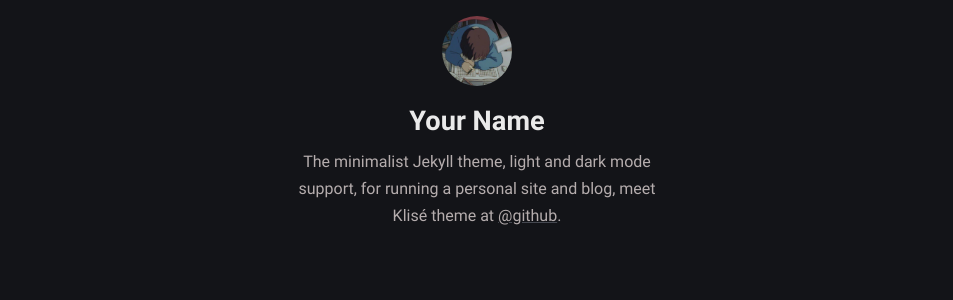
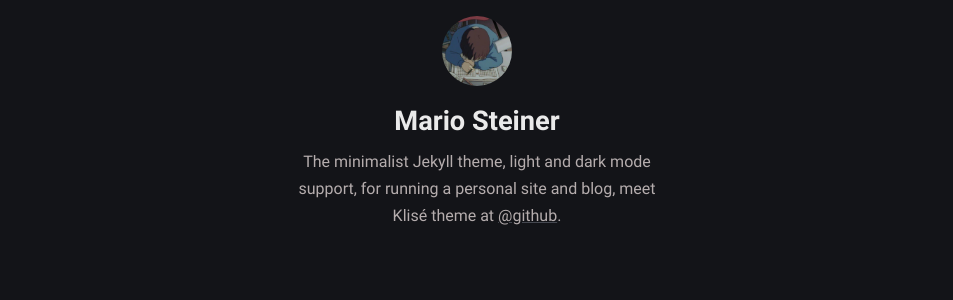
Before and after one commit to mariostnr/website, a Jekyll site: the page built from index.md, in a window 1280 px wide. Shown: the part 152-452 px from the top of the page, without its empty margins (163-1116 px from the left). Built offline with Jekyll 4.4.1, drawn with Linux system fonts in a browser that asks for light colours.

Commit message:
Update _config.yml

```diff
--- a/_config.yml
+++ b/_config.yml
@@ -1,5 +1,5 @@
 # Site settings
-title: Klise Theme # site title
+title: Mario Steiner # site title
 description: >- # site description
   He's writing in Bahasa about web technology and experience as a journal
   for documentation things that he learned, meet him <a href="https://github.com/piharpi" target="_blank" rel="noopener">@github</a>.
@@ -11,7 +11,7 @@ mode: dark # default theme "dark" | "light"
 
 # Profile settings
 author:
-  name: Your Name # author name
+  name: Mario Steiner # author name
   bio: >- # tell to the world
     The minimalist Jekyll theme, light and dark mode support, for running a personal site and blog,
     meet Klisé theme at <a href="https://github.com/piharpi/jekyll-klise" target="_blank" rel="noopener">@github</a>.
```
